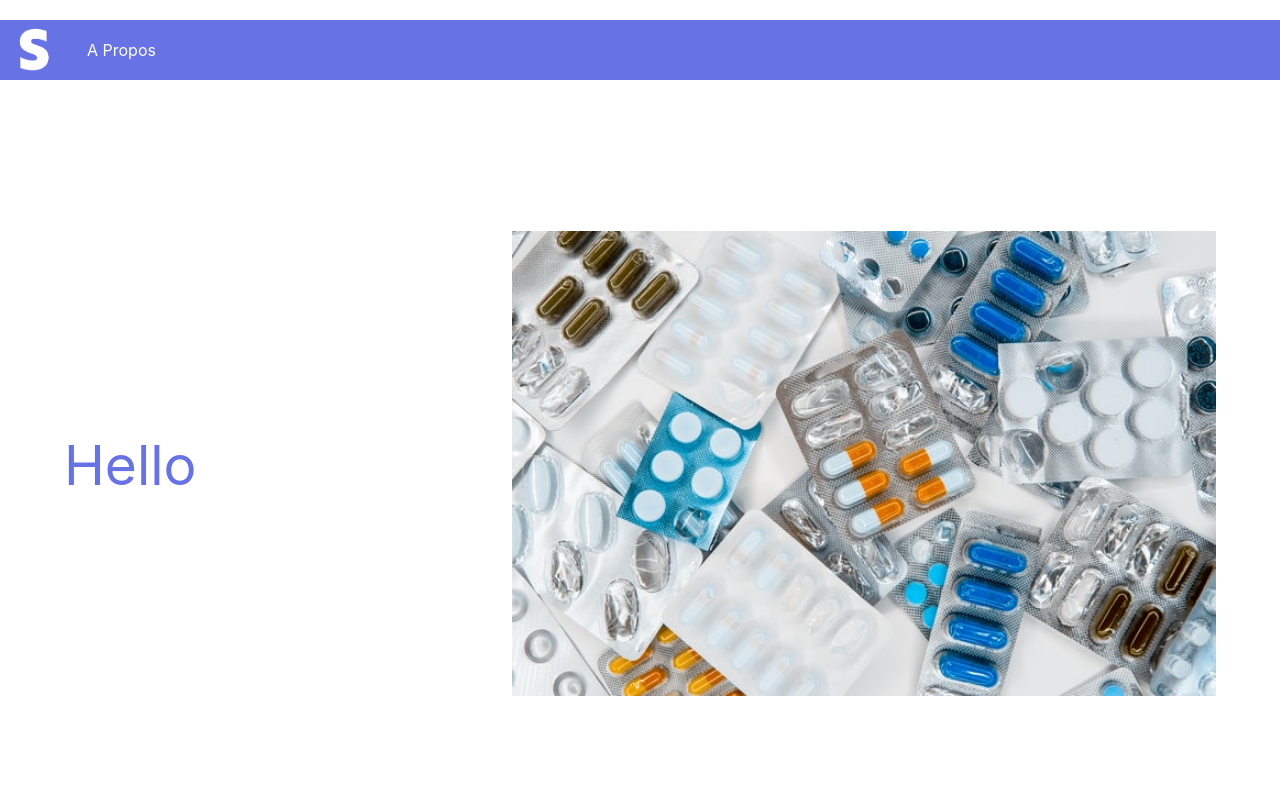
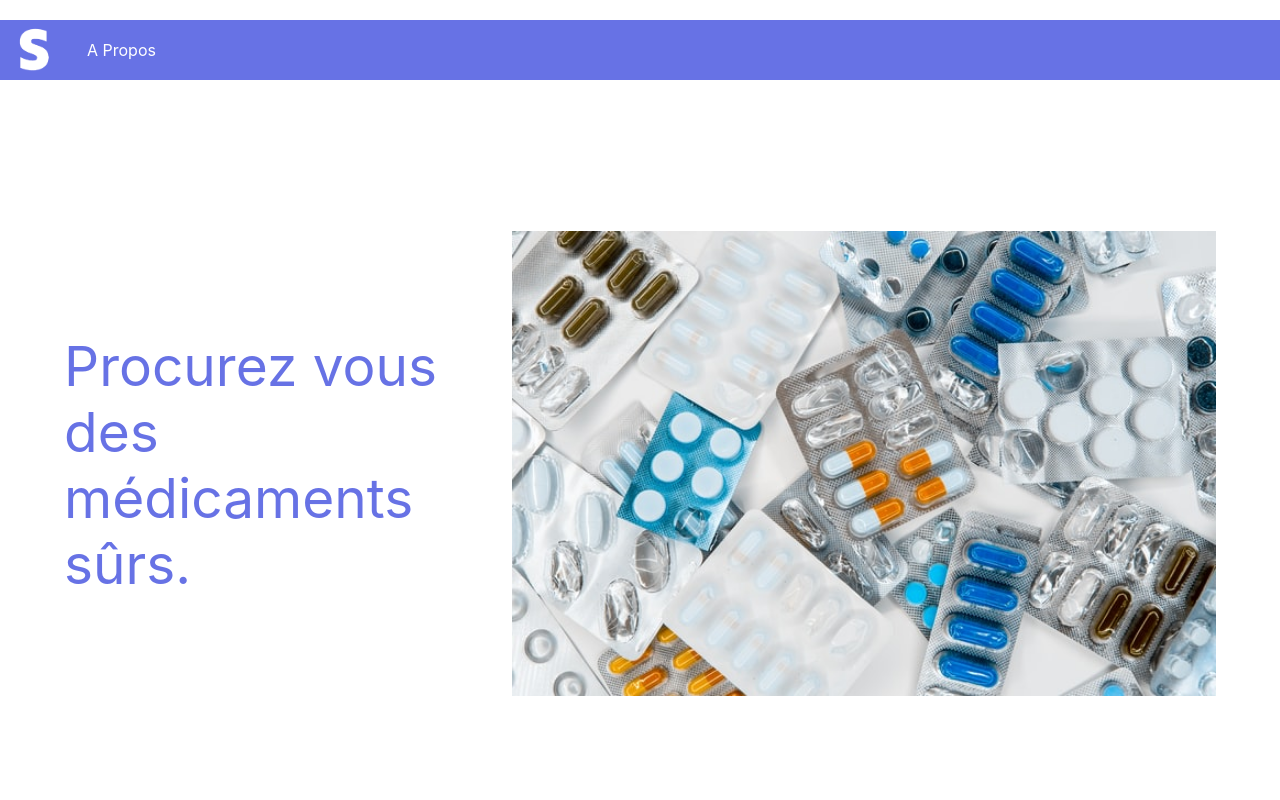
Before and after one commit to yDesamours/safemedocs, a React (Create React App) app: page / in a window 1280 px wide. Shown: the top 800 px of the page. Built offline with nearby package versions, Linux system fonts and the light colour scheme.

Commit message:
add text

```diff
--- a/src/components/App.jsx
+++ b/src/components/App.jsx
@@ -13,7 +13,7 @@ function App() {
     <div className="App">
       <Box className="first_view">
         <Myheader />
-        <Presentation text="Hello" image={medicaments} />
+        <Presentation text="Procurez vous des médicaments sûrs." image={medicaments} />
       </Box>
       <main>
         <Routes>
```
